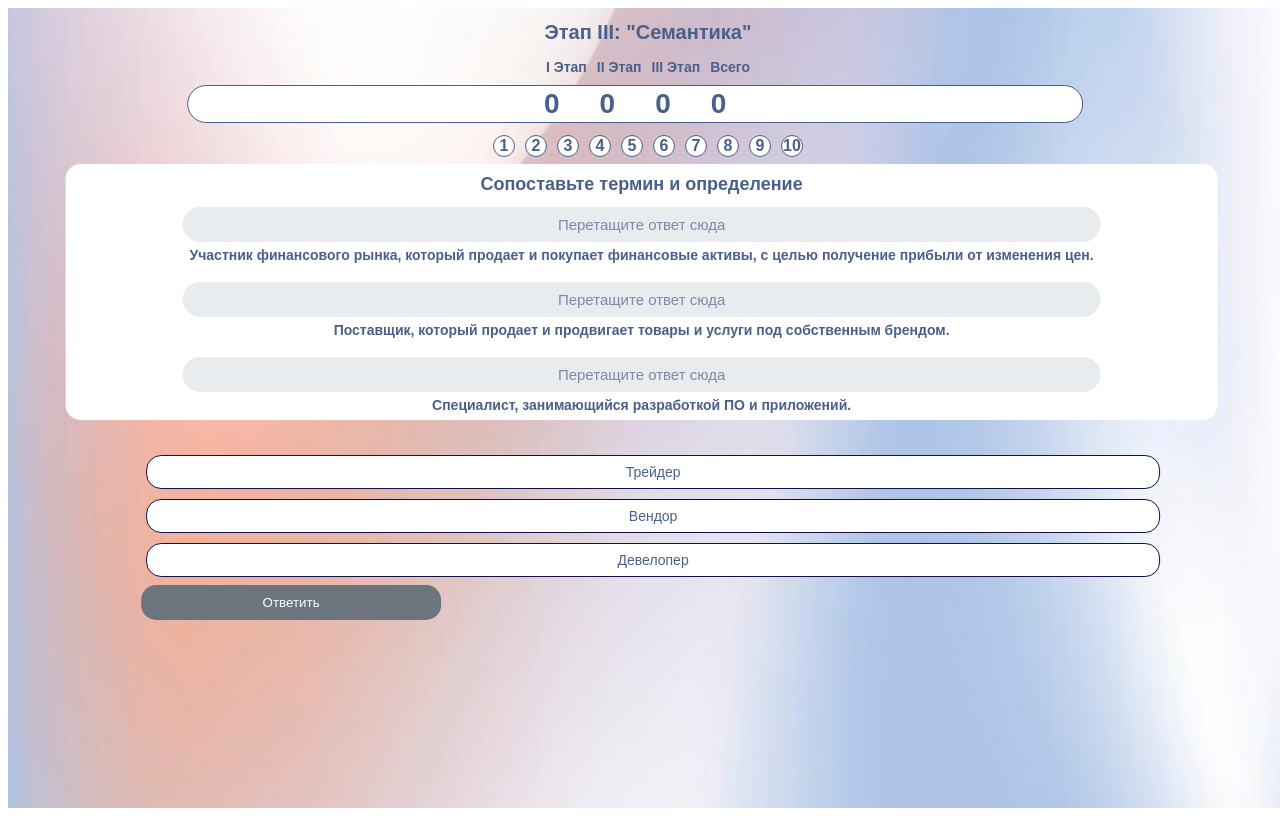
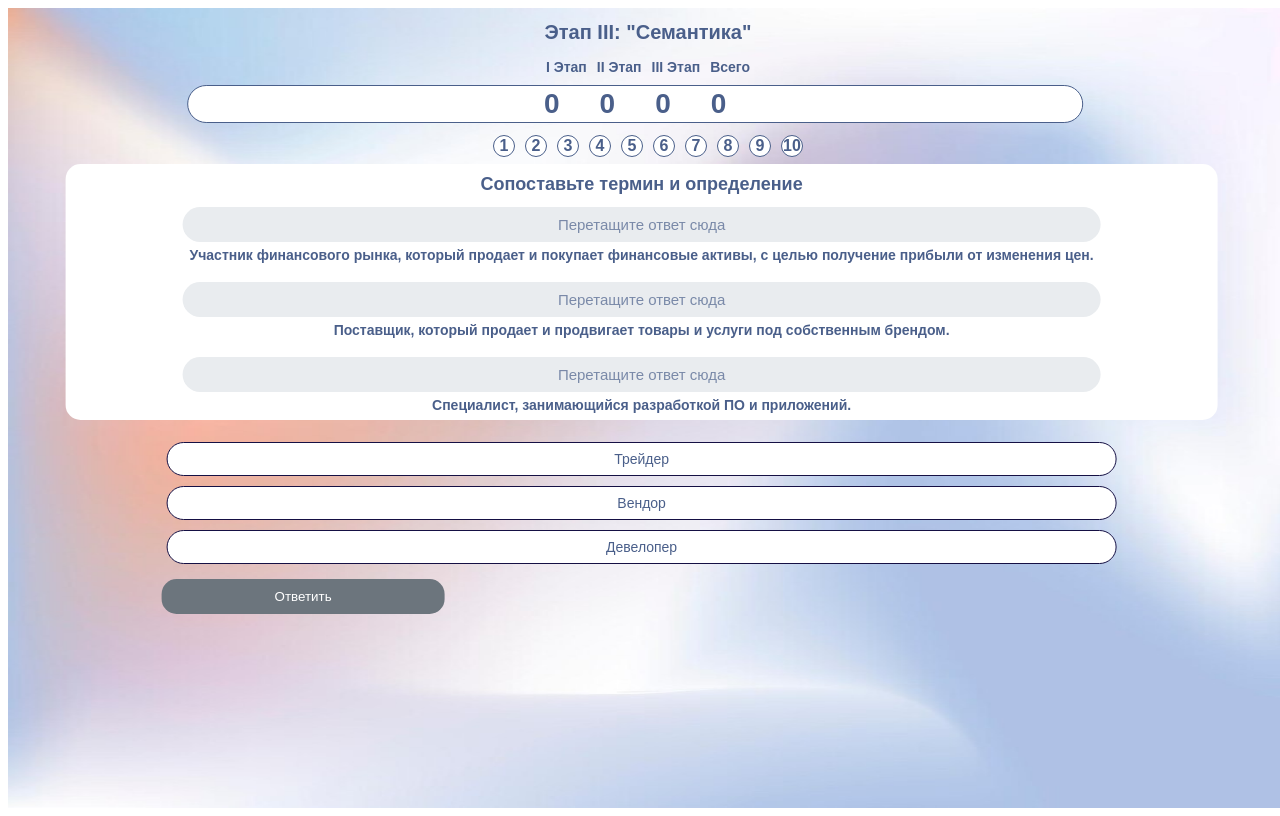
Before and after one commit to Ditrich79/Touch_buttons_VJ, a Vue app: page / in a window 1280 px wide. Built offline with nearby package versions, Linux system fonts and the light colour scheme.

Commit message:
second change

```diff
--- a/src/App.vue
+++ b/src/App.vue
@@ -302,8 +302,9 @@ export default {
   width: 100vw;
   overflow: auto;
   background-image: url("@/assets/img/background-img.png");
-  background-size: cover;
-  background-position: center;
+  background-size: 100% 100%;
+  background-position: center center;
+  background-repeat: no-repeat;
 }
 
 .questions-container {
@@ -333,7 +334,10 @@ export default {
   /* font-family: 'KelsonSansBG-Normal', sans-serif; */
   padding: 5px;
   color: #4a5f8a;
-
+  hyphens: auto;
+  -webkit-hyphens: auto;
+  -moz-hyphens: auto;
+  -ms-hyphens: auto;
 }
 
 .correct {
@@ -355,20 +359,20 @@ export default {
   flex-direction: column;
   justify-content: center;
   left: 50%;
-  transform: translateX(13%);
-  width: 80%;
+  transform: translateX(16%);
+  width: 75%;
   margin-top: 15px;
   margin-bottom: 60px;
-  min-height: 200px;
+  min-height: 180px;
 }
 
 .answer {
   background-color: white;
   color: #4a5f8a;
-  border-radius: 15px;
+  border-radius: 25px;
   padding: 8px;
   margin: 5px;
-  width: 100px;
+  /* width: 100px; */
   text-align: center;
   cursor: grab;
   user-select: none;
@@ -509,10 +513,10 @@ html, body {
   border: none;
   cursor: pointer;
   border-radius: 15px;
-  margin-top: 3px;
+  margin-top: 10px;
   transition: background-color 0.3s;
   z-index: 1000;
-  width: 300px;
+  width: 283px;
   /* transform: translateX(-2%); */
 }
 
@@ -529,15 +533,15 @@ html, body {
   border: none;
   cursor: pointer;
   border-radius: 15px;
-  margin-bottom: 5px;
+  /* margin-bottom: 5px; */
   margin-top: auto;
   transition: background-color 0.3s;
   z-index: 1000;
-  width: 300px;
+  width: 283px;
 }
 
 .reset-button:hover {
-  background-color: #ff1a1a; /* Темнее при наведении */
+  background-color: #ff1a1a;
 }
 
 </style>
```
